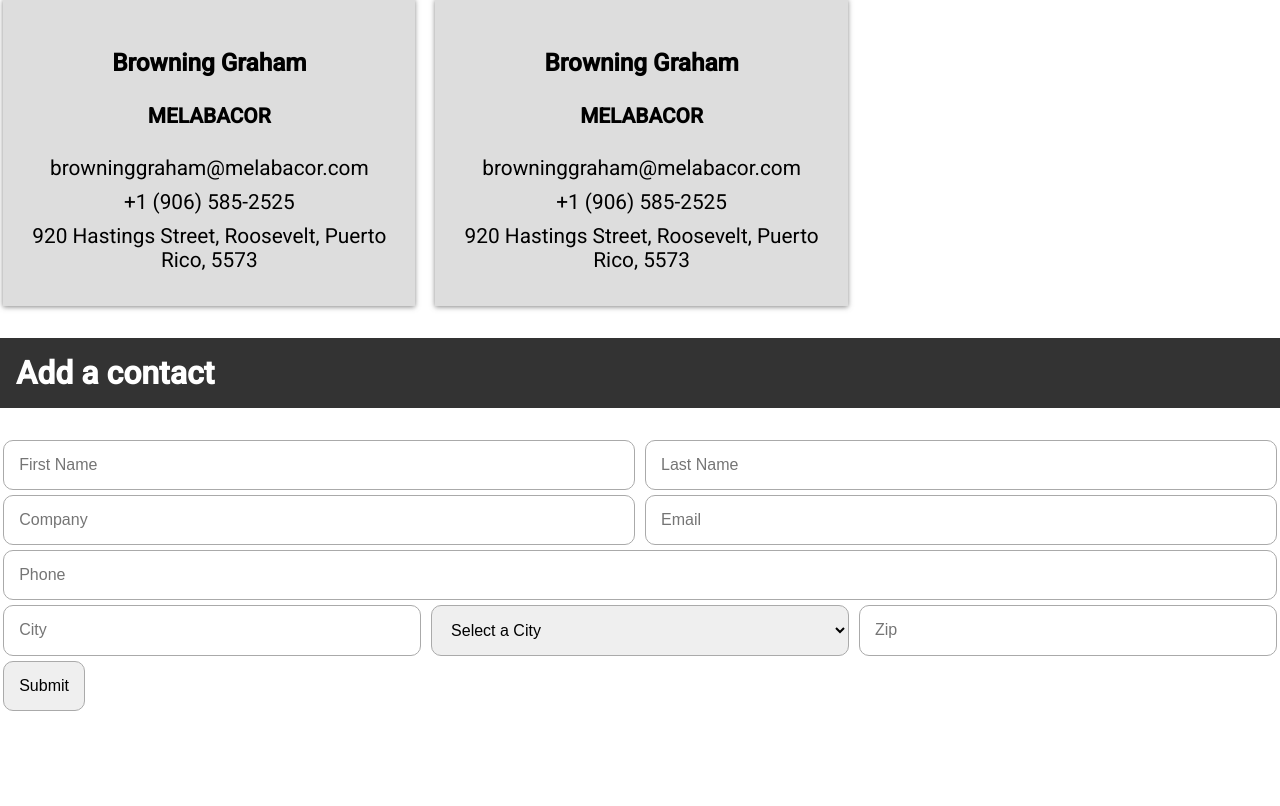
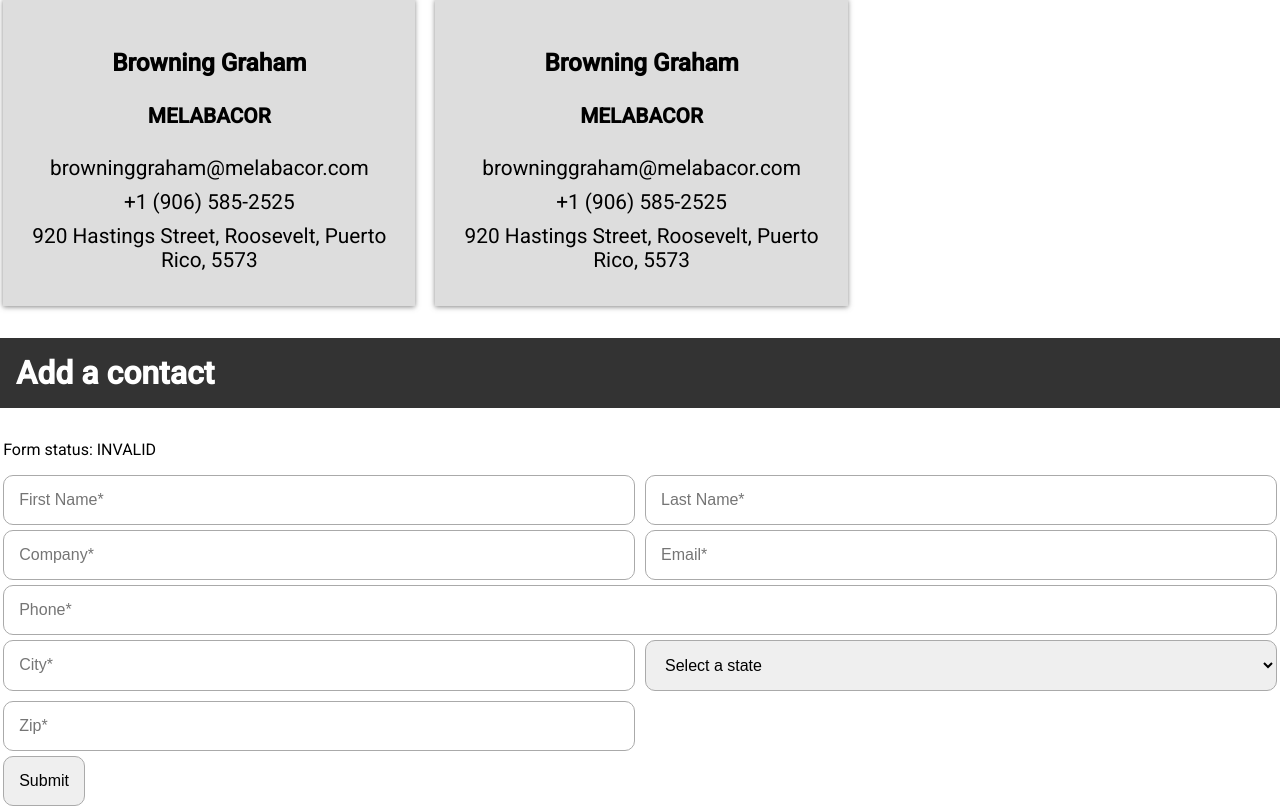
Before and after one commit to bradfloydiii/angular-reactive-forms, an Angular app: page / in a window 1280 px wide. Shown: the part 788-1594 px from the top of the page. Before the commit the page ends 1499 px from the top, so only its background shows below. Built offline with nearby package versions, Linux system fonts and the light colour scheme.

Commit message:
adds validation

```diff
--- a/src/app/components/add-contacts/add-contacts.component.css
+++ b/src/app/components/add-contacts/add-contacts.component.css
@@ -23,44 +23,29 @@ button {
   margin-top: 5px;
 }
 
-.nameGroup {
+.error {
+  color: var(--error);
+}
+
+.col-1 {
+  display: grid;
+  grid-gap: 10px;
+  grid-template-columns: 1fr;
+  margin-top: 5px;
+}
+
+.col-2 {
   display: grid;
   grid-gap: 10px;
   grid-template-columns: 1fr 1fr;
   margin-top: 5px;
 }
 
-.companyGroup {
-  display: grid;
-  grid-gap: 10px;
-  grid-template-columns: 1fr 1fr;
-  margin-top: 5px;
-}
-
-.phoneGroup {
-  display: grid;
-  grid-gap: 10px;
-  grid-template-columns: 1fr;
-  margin-top: 5px;
-}
-
-.addressGroup {
-  display: grid;
-  grid-gap: 10px;
-  grid-template-columns: 1fr 1fr 1fr;
-  margin-top: 5px;
-}
-
 @media (max-width: 700px) {
-  .nameGroup {
+  .col-2 {
+    display: grid;
+    grid-gap: 10px;
     grid-template-columns: 1fr;
-  }
-
-  .companyGroup {
-    grid-template-columns: 1fr;
-  }
-
-  .addressGroup {
-    grid-template-columns: 1fr;
+    margin-top: 5px;
   }
 }
--- a/src/app/components/add-contacts/add-contacts.component.html
+++ b/src/app/components/add-contacts/add-contacts.component.html
@@ -2,31 +2,59 @@
   <h3>Add a contact</h3>
 </header>
 <section class="contact-form">
-  <form class="foo-form" [formGroup]="formGroup" (ngSubmit)="validateForm()">
-    <div class="nameGroup">
-      <input type="text" placeholder="First Name" />
-      <input type="text" placeholder="Last Name" />
-    </div>
-    <div class="companyGroup">
-      <input type="text" placeholder="Company" formControlName="company" />
-      <input type="email" placeHolder="Email" formControlName="email" />
-    </div>
-    <div class="phoneGroup">
+  <p>Form status: {{ contactFormGroup.status }}</p>
+  <form class="foo-form" [formGroup]="contactFormGroup" (ngSubmit)="onSubmit()">
+    <div class="col-2">
       <input
-        type="tel"
-        id="phone"
-        name="phone"
-        placeholder="Phone"
-        pattern="[0-9]{3}-[0-9]{2}-[0-9]{3}"
+        type="text"
+        placeholder="First Name*"
+        formControlName="firstName"
+        required
+      />
+      <input
+        type="text"
+        placeholder="Last Name*"
+        formControlName="lastName"
+        required
       />
     </div>
-    <div class="addressGroup">
-      <input type="text" placeholder="City" />
-      <select placeholder="Select a city">
-        <option label="Select a City" value="#"></option>
-        <option label="Alabama" value="#"></option>
+    <div class="col-2">
+      <input
+        type="text"
+        placeholder="Company*"
+        formControlName="company"
+        required
+      />
+      <input
+        type="email"
+        placeHolder="Email*"
+        formControlName="email"
+        required
+      />
+    </div>
+    <div class="col-1">
+      <input
+        type="text"
+        id="text"
+        name="phone"
+        placeholder="Phone*"
+        formControlName="phone"
+        required
+      />
+    </div>
+    <div class="col-2">
+      <input type="text" placeholder="City*" formControlName="city" required />
+      <select formControlName="state" required>
+        <option value="#" [selected]="true">Select a state</option>
+        <option value="alabama">Alabama</option>
+        <option value="michigan">Michigan</option>
       </select>
-      <input type="text" placeholder="Zip" />
+      <input
+        type="text"
+        placeholder="Zip*"
+        formControlName="zipCode"
+        required
+      />
     </div>
     <div class="group">
       <button type="submit">Submit</button>
--- a/src/app/components/add-contacts/add-contacts.component.ts
+++ b/src/app/components/add-contacts/add-contacts.component.ts
@@ -7,7 +7,7 @@ import { FormGroup, FormControl, Validators } from '@angular/forms';
   styleUrls: ['./add-contacts.component.css'],
 })
 export class AddContactsComponent implements OnInit {
-  formGroup: FormGroup;
+  contactFormGroup: FormGroup;
 
   constructor() {}
 
@@ -16,23 +16,32 @@ export class AddContactsComponent implements OnInit {
   }
 
   initForm() {
-    this.formGroup = new FormGroup({
-      firstName: new FormControl('', [Validators.required]),
-      lastName: new FormControl('', [Validators.required]),
-      company: new FormControl('', [Validators.required]),
-      email: new FormControl('', [Validators.required]),
-      phone: new FormControl('', [Validators.required]),
-      city: new FormControl('', [Validators.required]),
-      zipCode: new FormControl('', [Validators.required]),
+    this.contactFormGroup = new FormGroup({
+      firstName: new FormControl('', Validators.required),
+      lastName: new FormControl('', Validators.required),
+      company: new FormControl('', Validators.required),
+      email: new FormControl('', [Validators.required, Validators.email]),
+      phone: new FormControl('', [
+        Validators.required,
+        Validators.maxLength(10),
+        Validators.pattern('[0-9]{3}-[0-9]{3}-[0-9]{4}'),
+      ]),
+      city: new FormControl('', Validators.required),
+      state: new FormControl('', Validators.required),
+      zipCode: new FormControl('', [
+        Validators.required,
+        Validators.minLength(5),
+        Validators.maxLength(5),
+      ]),
     });
   }
 
-  validateForm() {
-    if (this.formGroup.valid) {
-      console.log('VALID', this.formGroup.value);
+  onSubmit() {
+    console.warn(this.contactFormGroup.value);
+    if (this.contactFormGroup.valid) {
+      console.log('VALID', this.contactFormGroup.value);
     } else {
-      console.log('INVALID', this.formGroup.value);
-
+      console.log('INVALID', this.contactFormGroup.value);
     }
   }
 }
--- a/src/styles.css
+++ b/src/styles.css
@@ -3,6 +3,7 @@
   --primary: #ddd;
   --dark: #333;
   --light: #fff;
+  --error: #f00;
   --shadow: 0 1px 5px rgba(104, 104, 104, 0.8);
 }
 
```
